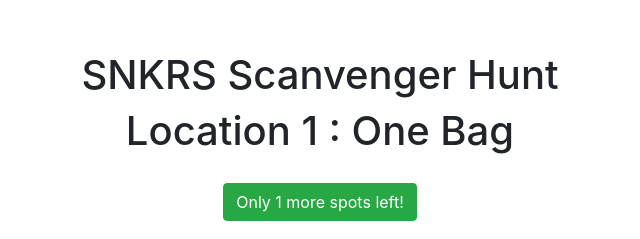
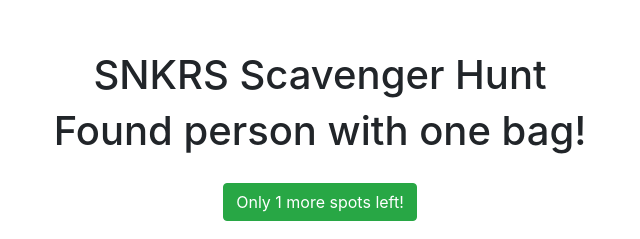
Before and after one commit to alexio/alexio.github.io, a plain HTML site: page first_spot.html in a window 1280 px wide. Shown: the part 186-425 px from the top of the page, without its empty margins (320-960 px from the left). Drawn offline with nearby package versions, Linux system fonts and the light colour scheme.

Commit message:
Update first_spot.html

```diff
--- a/first_spot.html
+++ b/first_spot.html
@@ -76,12 +76,12 @@
     <div class="container">
         <div class="row">
             <div class="col-12 text-center">
-                <h1>SNKRS Scanvenger Hunt</h1>
+                <h1>SNKRS Scavenger Hunt</h1>
             </div>
         </div>
         <div class="row">
             <div class="col-12 text-center">
-                <h1>Location 1 : One Bag</h1>
+                <h1>Found person with one bag!</h1>
             </div>
         </div>
         <div style="height: 20px"></div>
```
